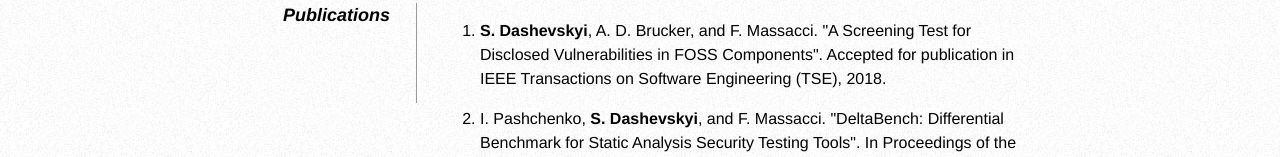
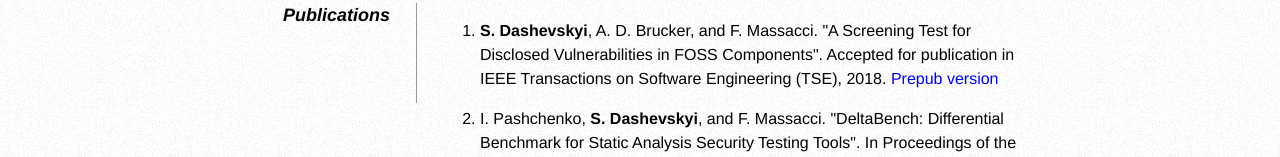
Before and after one commit to standash/standash.github.io, a plain HTML site: page index.html in a window 1280 px wide. Shown: the part 643-800 px from the top of the page. Drawn offline with Linux system fonts and the light colour scheme.

Commit message:
Update paper links

```diff
--- a/index.html
+++ b/index.html
@@ -87,6 +87,7 @@
                     <b>S. Dashevskyi</b>, A. D. Brucker, and F. Massacci. "A Screening Test for
                     Disclosed Vulnerabilities in FOSS Components".  Accepted for publication in IEEE
                     Transactions on Software Engineering (TSE), 2018.
+                    <a href="https://securitylab.disi.unitn.it/lib/exe/fetch.php?media=research_activities:vulnerability-analysis:camera-ready.pdf">Prepub version</a>
 				</li>
 				<li>
                     I. Pashchenko, <b>S. Dashevskyi</b>, and F. Massacci.
```
